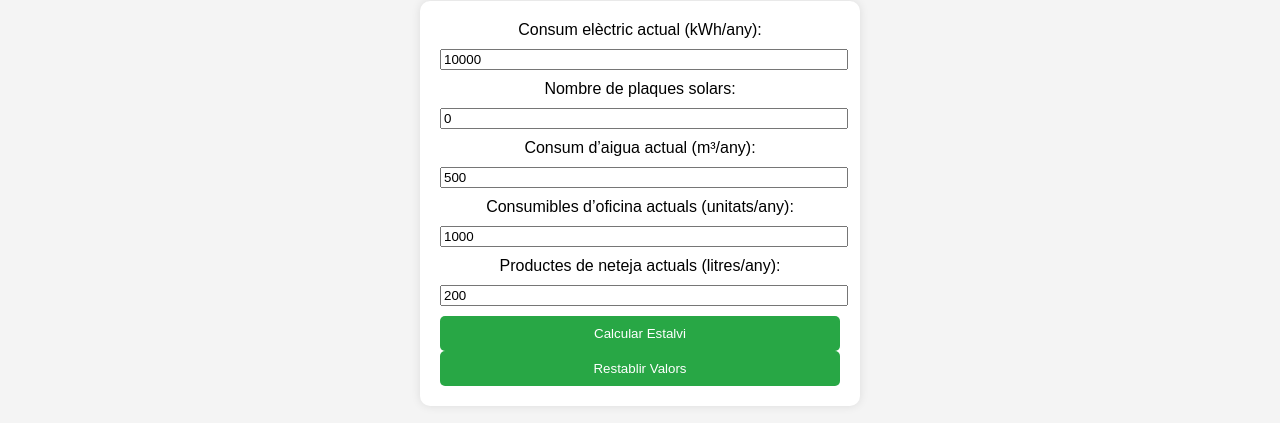
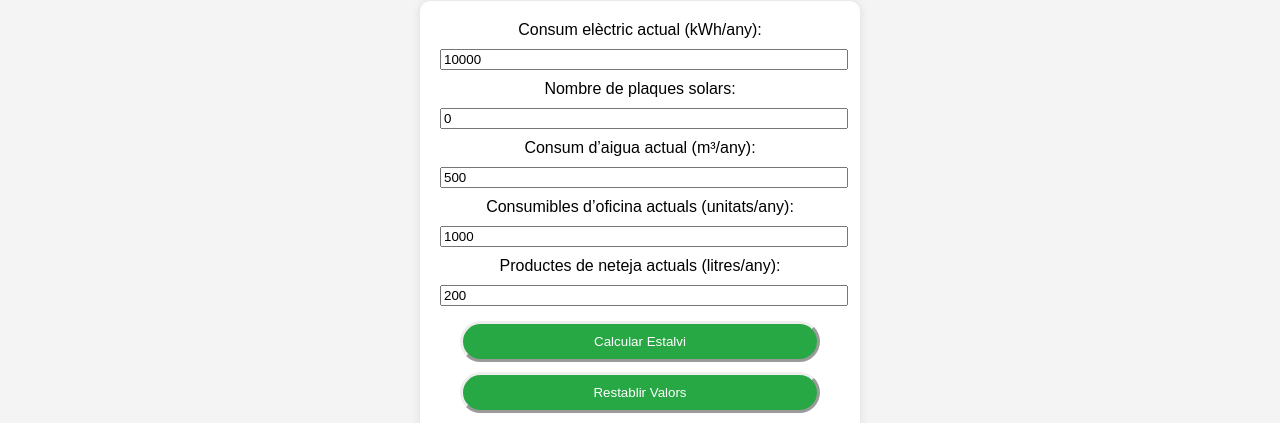
Before and after one commit to JoelMunoz-ITB2425/TA07-ASIXcD-DaniLopezRehanFarooqJoelMunoz, a plain HTML site: page E04/pagines/calculadora.html in a window 1280 px wide. Shown: the part 310-733 px from the top of the page. Drawn offline with nearby package versions, Linux system fonts and the light colour scheme.

Commit message:
Update style.css

```diff
--- a/E04/css/style.css
+++ b/E04/css/style.css
@@ -124,11 +124,12 @@ label, input {
 button {
     background: #28a745;
     color: white;
-    border: none;
+    border: outset;
     padding: 10px;
-    width: 100%;
-    border-radius: 5px;
+    width: 90%;
+    border-radius: 50px;
     cursor: pointer;
+    margin: 5px;
 }
 button:hover {
     background: #218838;
```
